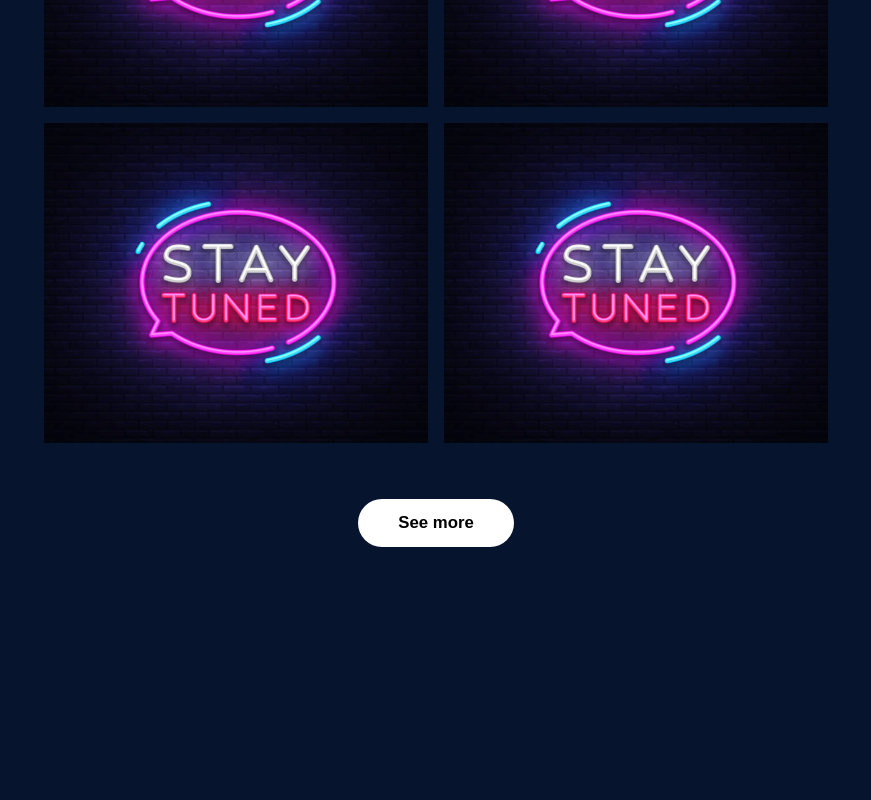
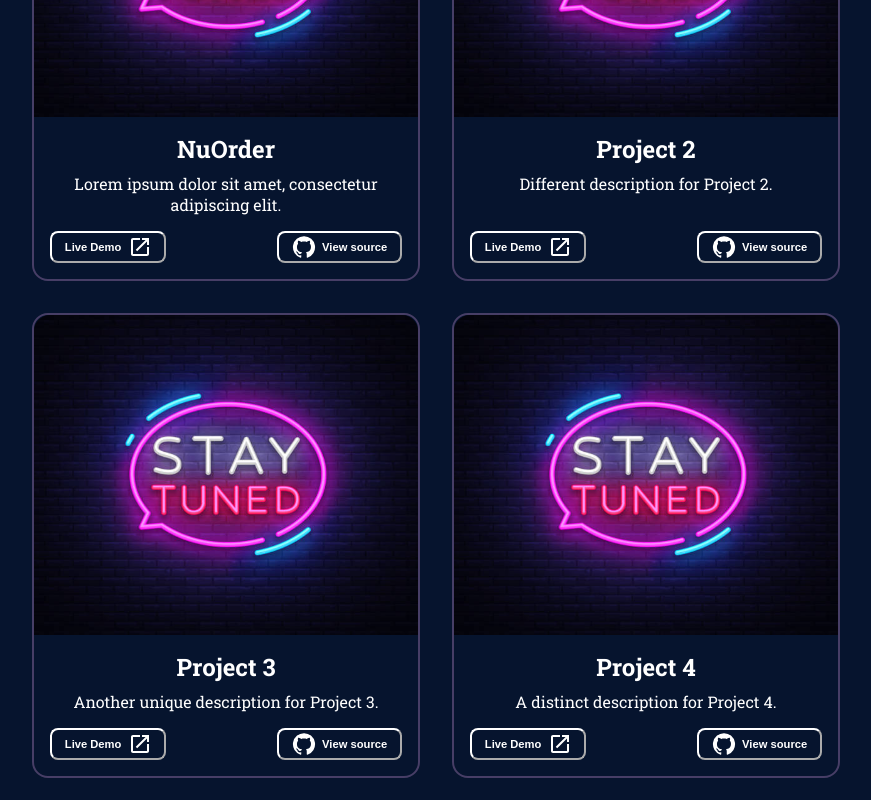
Before and after one commit to jonida19/Portofolio, a React (Create React App) app: page / in a window 1280 px wide. Shown: the part 2060-2860 px from the top of the page, without its empty margins (204-1075 px from the left). Built offline with nearby package versions, Linux system fonts and the light colour scheme.

Commit message:
changed the design of cards in skills

```diff
--- a/src/components/Contact/Contact.jsx
+++ b/src/components/Contact/Contact.jsx
@@ -14,7 +14,7 @@ const Contact = () => {
       "service_mmtzkwb",
       "template_kpj9a13",
       form.current,
-      "X8xmX5nqlhwFu_KEJ"   //public key
+      "X8xmX5nqlhwFu_KEJ"
     )
       .then(
         (result) => {
@@ -47,7 +47,6 @@ const Contact = () => {
           Submit
         </button>
         <div className="links">
-          {/* the social media icons */}
           <a className="socialMedia" href="https://www.linkedin.com/in/jonida-durbaku/" target="_blank" rel="noopener noreferrer"><div className="icondiv"><LinkedInIcon className="link" /></div></a>
           <a className="socialMedia" href="https://github.com/jonida19" target="_blank" rel="noopener noreferrer"><GitHubIcon className="link" /></a>
         </div>
--- a/src/components/Works/Projects.jsx
+++ b/src/components/Works/Projects.jsx
@@ -1,21 +1,79 @@
-import React from 'react'
-import "../Works/projects.css"
-import stayTuned from "../../assets/stayTuned.jpg"
+import React from "react";
+import "../Works/projects.css";
+import stayTuned from "../../assets/stayTuned.jpg";
+import LaunchIcon from '@mui/icons-material/Launch';
+import GitHubIcon from '@mui/icons-material/GitHub';
+
+const ProjectCard = ({ image, title, description, link, github }) => (
+  <div className="projectCard">
+    <img src={image} alt="" className="projectImg" />
+    <h3 className="projectTitle">{title}</h3>
+    <p className="projectDesc">{description}</p>
+    <div className="projectButtons">
+    <button
+      className="projectButton"
+      onClick={() => window.open(link, "_blank")}
+    >
+      Live Demo &nbsp; <LaunchIcon/>
+    </button>
+    <button
+      className="projectButton"
+      onClick={() => window.open(github, "_blank")}
+    >
+     <GitHubIcon/>&nbsp;  View source
+    </button>
+    </div>
+  </div>
+);
 
 const Projects = () => {
+  const projectData = [
+    {
+      image: stayTuned,
+      title: "NuOrder",
+      description: "Lorem ipsum dolor sit amet, consectetur adipiscing elit.",
+      link: "https://www.nuorder.shop/",
+      github: "https://github.com/jonida19/ReactDemoPrototype",
+    },
+    {
+      image: stayTuned,
+      title: "Project 2",
+      description: "Different description for Project 2.",
+      link: "/project2",
+      github: "/github2",
+    },
+    {
+      image: stayTuned,
+      title: "Project 3",
+      description: "Another unique description for Project 3.",
+      link: "/project3",
+      github: "/github3",
+    },
+    {
+      image: stayTuned,
+      title: "Project 4",
+      description: "A distinct description for Project 4.",
+      link: "/project4",
+      github: "/github4",
+    },
+  ];
+
   return (
     <section id="works">
-        <h2 className="worksTitle">My Projects</h2>
-        <span className="worksDesc">Lorem ipsum dolor sit amet, consectetur adipiscing elit, sed do eiusmod tempor incididunt ut labore et dolore magna aliqua. Natoque penatibus et magnis dis parturient montes nascetur ridiculus. Vitae nunc sed velit dignissim.</span>
-        <div className="worksImgs">
-            <img src={stayTuned} alt="" className="worksImg" />
-            <img src={stayTuned} alt="" className="worksImg" />
-            <img src={stayTuned} alt="" className="worksImg" />
-            <img src={stayTuned} alt="" className="worksImg" />
-        </div>
-        <button className="workBtn">See more</button>
+      <h2 className="worksTitle">My Projects</h2>
+      <span className="worksDesc">
+        Lorem ipsum dolor sit amet, consectetur adipiscing elit, sed do eiusmod
+        tempor incididunt ut labore et dolore magna aliqua. Natoque penatibus et
+        magnis dis parturient montes nascetur ridiculus. Vitae nunc sed velit
+        dignissim.
+      </span>
+      <div className="worksCards">
+        {projectData.map((project, index) => (
+          <ProjectCard key={index} {...project} />
+        ))}
+      </div>
     </section>
-  )
-}
+  );
+};
 
-export default Projects
+export default Projects;
--- a/src/components/Works/projects.css
+++ b/src/components/Works/projects.css
@@ -23,40 +23,69 @@
     margin: 1rem;
 }
 
-.worksImgs {
+.projectCard {
+    border: 2px solid #473e66;
+    border-radius: 1rem;
+    text-align: center;
+    margin: 1rem;
+    display: flex;
+    flex-direction: column;
+    align-items: center;
+  }
+
+  .projectImg {
+    border-radius: 1rem 1rem 0 0;
+    object-fit: cover;
+    height: 20rem;
+    margin-bottom: 1rem;
+  }
+
+  .projectTitle {
+    font-size: 1.5rem;
+    margin-bottom: 0.5rem;
+  }
+
+  .projectDesc {
+    font-weight: 300;
+    font-size: 1rem;
+    max-width: 20rem;
+    margin: 0 auto;
+  }
+
+  .projectButtons {
+    display: flex;
+    justify-content: space-between;
+    width: 100%;
+    margin-top: auto;
+  }
+
+  .projectButton {
+    height: 2rem;
+    background: none;
+    border-color: white;
+    color: white;
     display: flex;
     align-items: center;
     justify-content: center;
-    flex-wrap: wrap;
-    width: 100vw;
-    max-width: 65rem;
-}
-
-.worksImg {
-    object-fit: cover;
-    height: 20rem;
-    margin: 0.5rem;
-}
-
-.workBtn {
-    border: none;
-    height: 3rem;
-    background: white;
-    color: black;
-    display: flex;
-    align-items: center;
-    justify-content: center;
-    padding: 0.5rem 2.5rem;
-    margin: 3rem 0;
-    border-radius: 2rem;
+    padding: 0.5rem 0.8rem;
+    border-radius: 0.5rem;
     transition: box-shadow 0.3s;
     font-weight: 600;
-    font-size: 1.05rem;
-}
+    font-size: 0.7rem;
+    margin: 1rem;
+  }
 
-.workBtn:hover{
-    box-shadow: 0 0 10px #f4b268;
-}
+  .projectButton:hover {
+    box-shadow: 0 0 15px #f1916d;
+  }
+
+
+  .worksCards {
+    display: flex;
+    flex-wrap: wrap;
+    justify-content: center;
+  }
+
 
 @media screen and (max-width: 585px) {
     .worksImg {
@@ -64,3 +93,9 @@
     }
 
 }
+
+  @media screen and (max-width: 585px) {
+    .projectImg {
+      height: 48vw;
+    }
+  }
```
